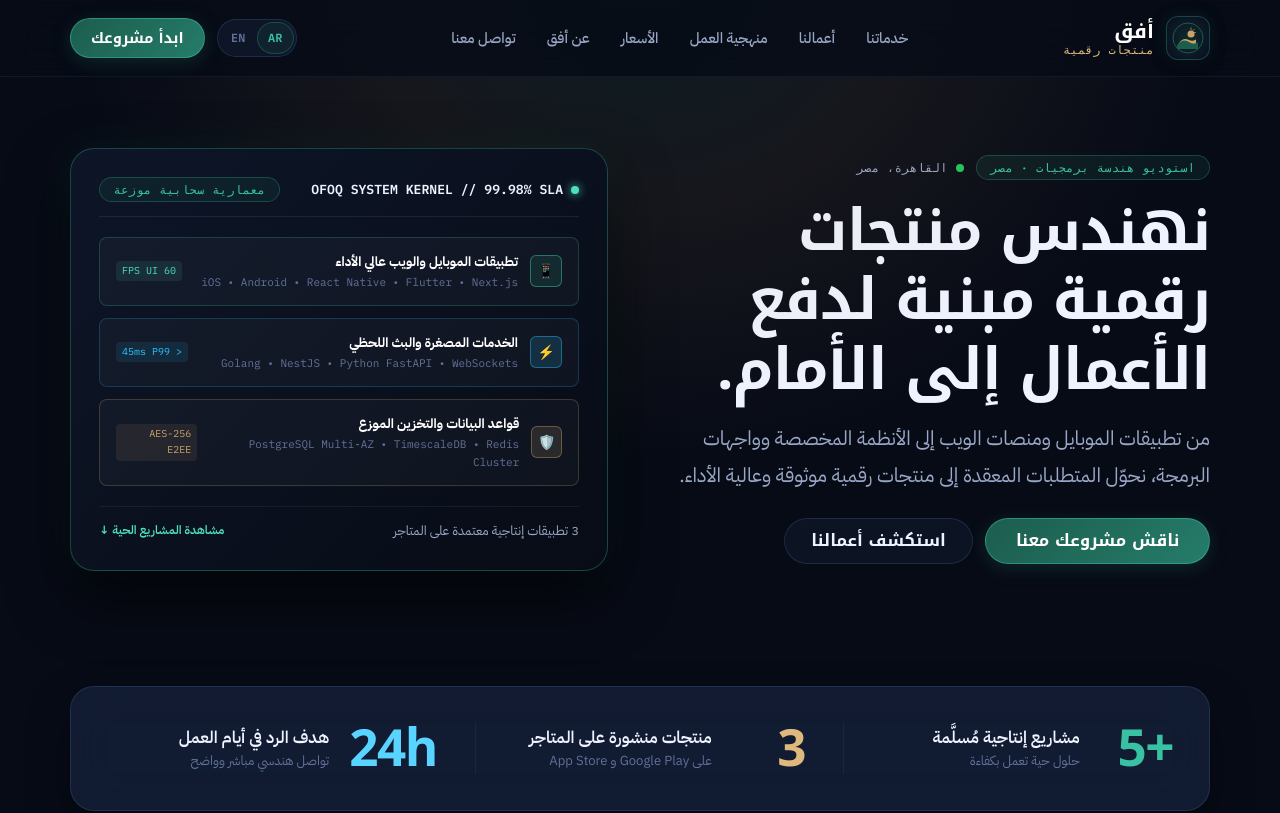
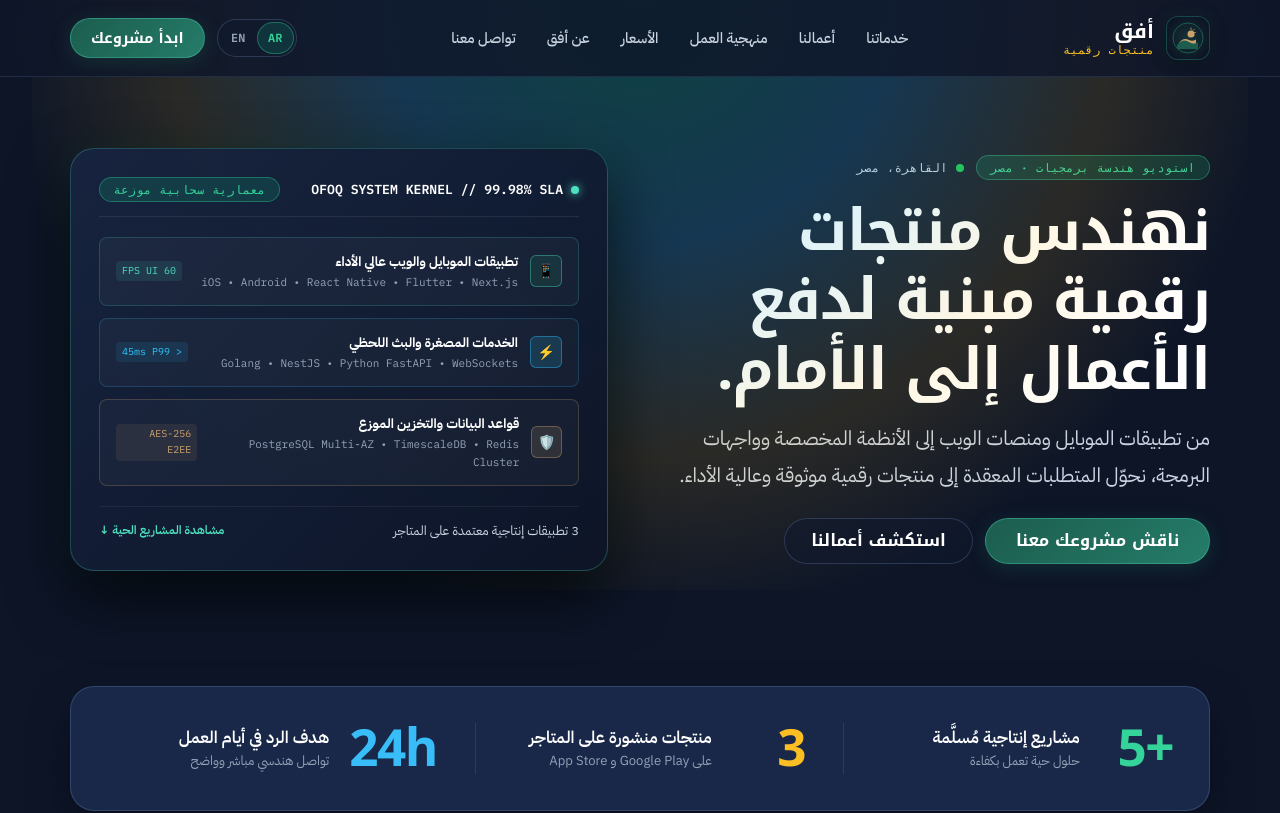
Before and after one commit to ahmedrwash01/ofoq, a React (Vite) app: page / in a window 1280 px wide. Shown: the top 813 px of the page. Built offline with nearby package versions, Linux system fonts and the light colour scheme.

Commit message:
style(theme): brighten color palette to fresh vibrant dark-slate and elevate typography contrast

```diff
--- a/src/components/layout/Navbar.jsx
+++ b/src/components/layout/Navbar.jsx
@@ -37,7 +37,7 @@ export function Navbar() {
         right: 0,
         width: '100%',
         zIndex: 100,
-        background: isScrolled ? 'rgba(5, 8, 17, 0.94)' : 'rgba(7, 11, 22, 0.82)',
+        background: isScrolled ? 'rgba(13, 21, 39, 0.94)' : 'rgba(15, 23, 42, 0.82)',
         backdropFilter: 'blur(18px)',
         WebkitBackdropFilter: 'blur(18px)',
         borderBottom: '1px solid var(--border-subtle)',
--- a/src/components/sections/HeroSection.jsx
+++ b/src/components/sections/HeroSection.jsx
@@ -86,7 +86,7 @@ export function HeroSection() {
                 overflow: 'hidden',
                 borderRadius: 'var(--radius-xl, 18px)',
                 border: '1px solid rgba(77, 224, 191, 0.25)',
-                background: 'linear-gradient(135deg, rgba(14, 22, 40, 0.95) 0%, rgba(7, 12, 22, 0.98) 100%)',
+                background: 'linear-gradient(135deg, rgba(23, 36, 64, 0.95) 0%, rgba(13, 21, 39, 0.98) 100%)',
                 boxShadow: '0 25px 60px rgba(0, 0, 0, 0.7), 0 0 40px rgba(28, 93, 78, 0.2)',
               }}
             >
--- a/src/components/sections/ProjectCaseStudyModal.jsx
+++ b/src/components/sections/ProjectCaseStudyModal.jsx
@@ -91,7 +91,7 @@ export function ProjectCaseStudyModal({ project, onClose }) {
           style={{
             padding: '1.25rem 1.75rem',
             borderBottom: '1px solid var(--border-subtle, rgba(255, 255, 255, 0.08))',
-            background: 'rgba(14, 22, 40, 0.95)',
+            background: 'rgba(23, 36, 64, 0.95)',
             display: 'flex',
             alignItems: 'center',
             justifyContent: 'space-between',
@@ -497,7 +497,7 @@ export function ProjectCaseStudyModal({ project, onClose }) {
           style={{
             padding: '1.25rem 1.75rem',
             borderTop: '1px solid var(--border-subtle, rgba(255, 255, 255, 0.08))',
-            background: 'rgba(14, 22, 40, 0.95)',
+            background: 'rgba(23, 36, 64, 0.95)',
             display: 'flex',
             alignItems: 'center',
             justifyContent: 'space-between',
--- a/src/components/sections/ProjectsSection.jsx
+++ b/src/components/sections/ProjectsSection.jsx
@@ -369,8 +369,8 @@ export function ProjectsSection() {
               <div
                 style={{
                   height: '100%',
-                  background: 'rgba(14, 22, 40, 0.7)',
-                  border: '1px solid rgba(255, 255, 255, 0.08)',
+                  background: 'rgba(23, 36, 64, 0.78)',
+                  border: '1px solid rgba(148, 190, 255, 0.15)',
                   borderRadius: '16px',
                   padding: '1.75rem',
                   display: 'flex',
@@ -453,7 +453,7 @@ export function ProjectsSection() {
         <div
           style={{
             marginTop: '5rem',
-            background: 'linear-gradient(135deg, rgba(14, 22, 40, 0.95) 0%, rgba(7, 13, 24, 0.95) 100%)',
+            background: 'linear-gradient(135deg, rgba(23, 36, 64, 0.95) 0%, rgba(13, 21, 39, 0.95) 100%)',
             border: '1px solid var(--border-elevated)',
             borderRadius: 'var(--radius-xl, 20px)',
             padding: 'clamp(1.5rem, 4vw, 2.75rem)',
--- a/src/styles/primitives.css
+++ b/src/styles/primitives.css
@@ -342,7 +342,7 @@
   align-items: center;
   justify-content: space-between;
   padding: var(--space-2) var(--space-4);
-  background: rgba(14, 22, 40, 0.95);
+  background: rgba(23, 36, 64, 0.95);
   border-bottom: 1px solid var(--border-subtle);
   font-family: var(--font-mono);
   font-size: var(--text-2xs);
--- a/src/styles/tokens.css
+++ b/src/styles/tokens.css
@@ -9,43 +9,43 @@
      1. COLOR SYSTEM (Cyber-Obsidian & Engineering Core)
      ============================================================ */
 
-  /* Canvas & Obsidian Surfaces */
-  --bg-canvas: #070b16;             /* Base canvas deep obsidian */
-  --bg-deep: #050811;               /* Sub-level deep obsidian */
-  --bg-elevated: #0d1424;           /* Elevated surface */
-  --bg-panel: #121a2e;              /* Core panel */
-  --bg-panel-2: #182238;            /* Hover/secondary surface */
-  --bg-glass: rgba(14, 22, 40, 0.72);
-  --bg-glass-elevated: rgba(20, 31, 56, 0.82);
-  --bg-glass-subtle: rgba(18, 26, 46, 0.4);
+  /* Canvas & Obsidian Surfaces — Lighter & Fresh Tech Slate */
+  --bg-canvas: #0d1527;             /* Base canvas: fresh luminous deep slate */
+  --bg-deep: #090f1d;               /* Sub-level deep slate */
+  --bg-elevated: #131e36;           /* Elevated surface */
+  --bg-panel: #172440;              /* Core panel */
+  --bg-panel-2: #1e2f54;            /* Hover/secondary surface */
+  --bg-glass: rgba(23, 36, 64, 0.76);
+  --bg-glass-elevated: rgba(28, 44, 78, 0.88);
+  --bg-glass-subtle: rgba(23, 36, 64, 0.45);
 
   /* Official Brand Emerald (#1C5D4E) & Accessible Variations */
   --emerald-raw: #1c5d4e;           /* Trademark official emerald */
   --emerald-deep: #123d33;          /* Dark structure emerald */
-  --emerald-surface: rgba(28, 93, 78, 0.18);
-  --emerald-surface-hover: rgba(28, 93, 78, 0.28);
-  --emerald-border: rgba(46, 163, 137, 0.32);
-  --emerald-glow: rgba(46, 163, 137, 0.25);
-  --emerald-text: #38c2a3;          /* High-contrast WCAG-compliant emerald for text */
-  --emerald-highlight: #4de0bf;     /* Bright telemetry emerald */
+  --emerald-surface: rgba(16, 185, 129, 0.18);
+  --emerald-surface-hover: rgba(16, 185, 129, 0.28);
+  --emerald-border: rgba(52, 211, 153, 0.38);
+  --emerald-glow: rgba(52, 211, 153, 0.3);
+  --emerald-text: #34d399;          /* High-contrast vibrant emerald for text */
+  --emerald-highlight: #2dd4bf;     /* Bright telemetry teal-emerald */
 
   /* Official Brand Amber Gold (#CBA16A) & Accessible Variations */
   --gold-raw: #cba16a;              /* Trademark official gold */
   --gold-deep: #8a6a3b;             /* Dark structural gold */
-  --gold-surface: rgba(203, 161, 106, 0.12);
-  --gold-surface-hover: rgba(203, 161, 106, 0.22);
-  --gold-border: rgba(203, 161, 106, 0.35);
-  --gold-glow: rgba(203, 161, 106, 0.25);
-  --gold-highlight: #dfb87e;        /* High-contrast WCAG-compliant gold for text/accent */
-  --gold-bright: #f0cb95;
+  --gold-surface: rgba(245, 158, 11, 0.15);
+  --gold-surface-hover: rgba(245, 158, 11, 0.25);
+  --gold-border: rgba(251, 191, 36, 0.4);
+  --gold-glow: rgba(251, 191, 36, 0.3);
+  --gold-highlight: #fbbf24;        /* Warm radiant gold for text/accent */
+  --gold-bright: #fde68a;
 
   /* Technical Signal Cyan (#2EC7FF) - Reserved for Active Telemetry */
   --cyan-raw: #2ec7ff;              /* Signal data cyan */
-  --cyan-deep: #1496d4;
-  --cyan-surface: rgba(46, 199, 255, 0.1);
-  --cyan-border: rgba(46, 199, 255, 0.35);
-  --cyan-glow: rgba(46, 199, 255, 0.28);
-  --cyan-text: #59d3ff;
+  --cyan-deep: #0284c7;
+  --cyan-surface: rgba(56, 189, 248, 0.15);
+  --cyan-border: rgba(56, 189, 248, 0.4);
+  --cyan-glow: rgba(56, 189, 248, 0.32);
+  --cyan-text: #38bdf8;
 
   /* Status Colors */
   --status-live: #22c55e;
@@ -53,34 +53,34 @@
   --status-pending: #f59e0b;
   --status-critical: #ef4444;
 
-  /* Typography & Neutral Content Colors */
-  --text-primary: #eef3ff;          /* Crisp high-contrast reading white */
-  --text-secondary: #9aa8c7;        /* Balanced slate for descriptions */
-  --text-muted: #627299;            /* Technical annotations & metadata */
-  --text-inverse: #050811;          /* For solid bright buttons */
+  /* Typography & Neutral Content Colors — Crisp & High Contrast */
+  --text-primary: #ffffff;          /* Crisp brilliant reading white */
+  --text-secondary: #cbd5e1;        /* Bright silver-slate for clear descriptions */
+  --text-muted: #94a3b8;            /* Technical annotations & metadata */
+  --text-inverse: #090f1d;          /* For solid bright buttons */
   --white: #ffffff;
 
   /* Luxury Gradient Text & Glow Presets */
-  --gradient-brand-text: linear-gradient(135deg, #ffffff 25%, #7ee7fc 70%, #38c2a3 100%);
-  --gradient-emerald-text: linear-gradient(135deg, #38c2a3 0%, #4de0bf 100%);
-  --gradient-gold-text: linear-gradient(135deg, #dfb87e 0%, #f7d8a7 100%);
-  --gradient-cyan-text: linear-gradient(135deg, #2ec7ff 0%, #7ee7fc 100%);
-  --gradient-border-glow: linear-gradient(135deg, rgba(46, 199, 255, 0.4), rgba(56, 194, 163, 0.3), rgba(203, 161, 106, 0.2));
+  --gradient-brand-text: linear-gradient(135deg, #ffffff 25%, #7ee7fc 70%, #34d399 100%);
+  --gradient-emerald-text: linear-gradient(135deg, #34d399 0%, #2dd4bf 100%);
+  --gradient-gold-text: linear-gradient(135deg, #fbbf24 0%, #fde68a 100%);
+  --gradient-cyan-text: linear-gradient(135deg, #38bdf8 0%, #7ee7fc 100%);
+  --gradient-border-glow: linear-gradient(135deg, rgba(56, 189, 248, 0.45), rgba(52, 211, 153, 0.35), rgba(251, 191, 36, 0.25));
 
   /* Engineering Hairline Borders */
-  --border-subtle: rgba(120, 180, 255, 0.08);
-  --border-default: rgba(120, 180, 255, 0.15);
-  --border-elevated: rgba(120, 180, 255, 0.25);
-  --border-highlight: rgba(255, 255, 255, 0.35);
+  --border-subtle: rgba(148, 190, 255, 0.12);
+  --border-default: rgba(148, 190, 255, 0.2);
+  --border-elevated: rgba(148, 190, 255, 0.32);
+  --border-highlight: rgba(255, 255, 255, 0.45);
 
   /* Elevation & Glow Shadows */
-  --shadow-sm: 0 2px 8px rgba(0, 0, 0, 0.3);
-  --shadow-md: 0 8px 24px rgba(0, 0, 0, 0.45);
-  --shadow-lg: 0 20px 48px -10px rgba(0, 0, 0, 0.65);
-  --shadow-glow-emerald: 0 0 35px rgba(28, 93, 78, 0.38);
-  --shadow-glow-gold: 0 0 35px rgba(203, 161, 106, 0.3);
-  --shadow-glow-cyan: 0 0 35px rgba(46, 199, 255, 0.32);
-  --shadow-glow-mixed: 0 0 45px rgba(46, 199, 255, 0.2), 0 0 30px rgba(28, 93, 78, 0.25);
+  --shadow-sm: 0 2px 8px rgba(0, 0, 0, 0.25);
+  --shadow-md: 0 8px 24px rgba(0, 0, 0, 0.35);
+  --shadow-lg: 0 20px 48px -10px rgba(0, 0, 0, 0.55);
+  --shadow-glow-emerald: 0 0 35px rgba(16, 185, 129, 0.38);
+  --shadow-glow-gold: 0 0 35px rgba(245, 158, 11, 0.32);
+  --shadow-glow-cyan: 0 0 35px rgba(56, 189, 248, 0.35);
+  --shadow-glow-mixed: 0 0 45px rgba(56, 189, 248, 0.25), 0 0 30px rgba(16, 185, 129, 0.28);
 
   /* ============================================================
      2. TYPOGRAPHY SYSTEM
--- a/src/styles/utilities.css
+++ b/src/styles/utilities.css
@@ -32,17 +32,18 @@
 .horizon-ambient::before {
   content: "";
   position: absolute;
-  top: -20%;
+  top: -15%;
   left: 50%;
   transform: translateX(-50%);
-  width: 90vw;
+  width: 95vw;
   max-width: 1400px;
-  height: 500px;
+  height: 600px;
   background: radial-gradient(
     ellipse at top center,
-    rgba(28, 93, 78, 0.22) 0%,
-    rgba(203, 161, 106, 0.08) 35%,
-    rgba(7, 11, 22, 0) 70%
+    rgba(16, 185, 129, 0.28) 0%,
+    rgba(56, 189, 248, 0.2) 30%,
+    rgba(251, 191, 36, 0.12) 55%,
+    transparent 75%
   );
   pointer-events: none;
   z-index: 0;
```
Also changed, not shown: src/components/ui/IPhone16Mockup.jsx (+7 -7 lines), src/styles/pricing-inquiry.css (+8 -8 lines), src/styles/projects-portfolio.css (+7 -7 lines).
